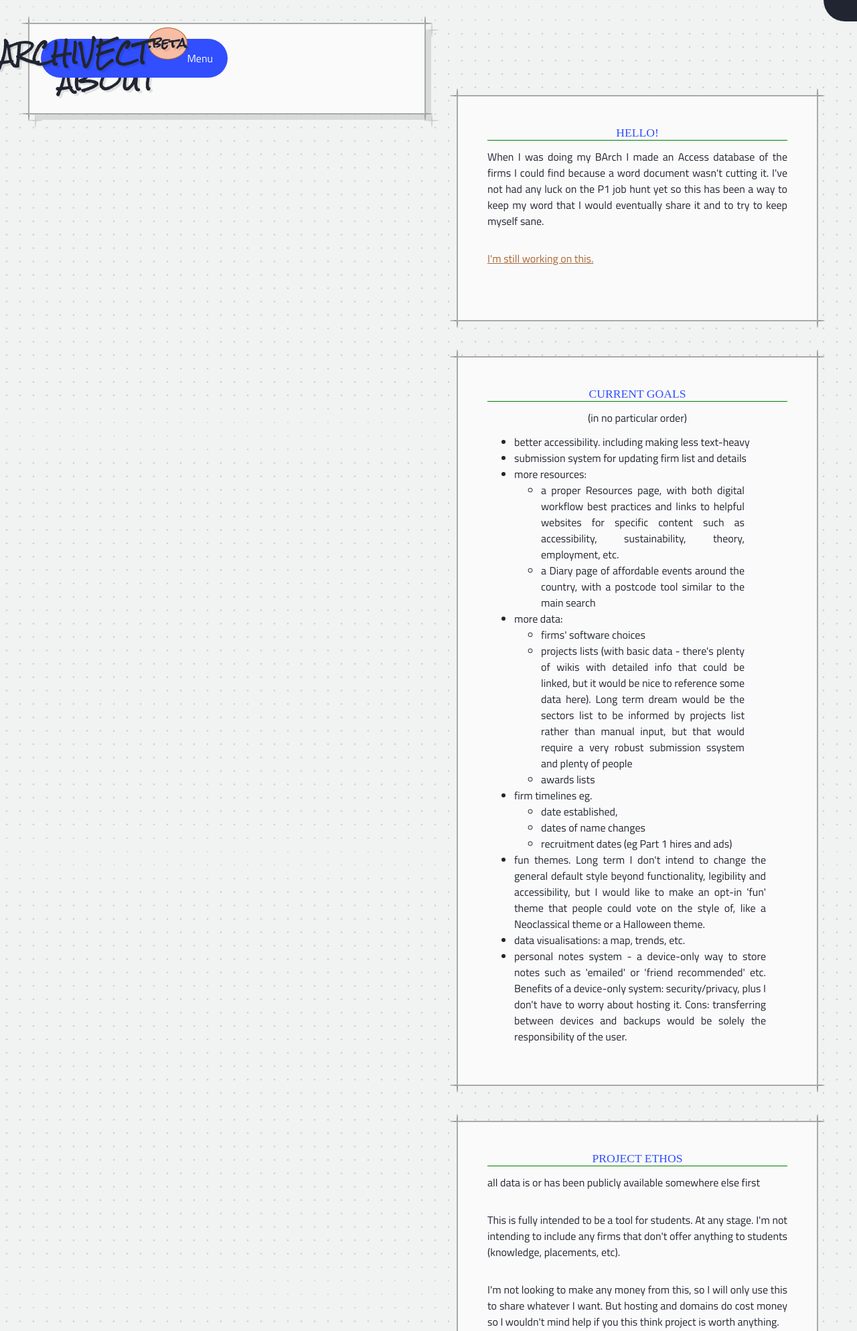
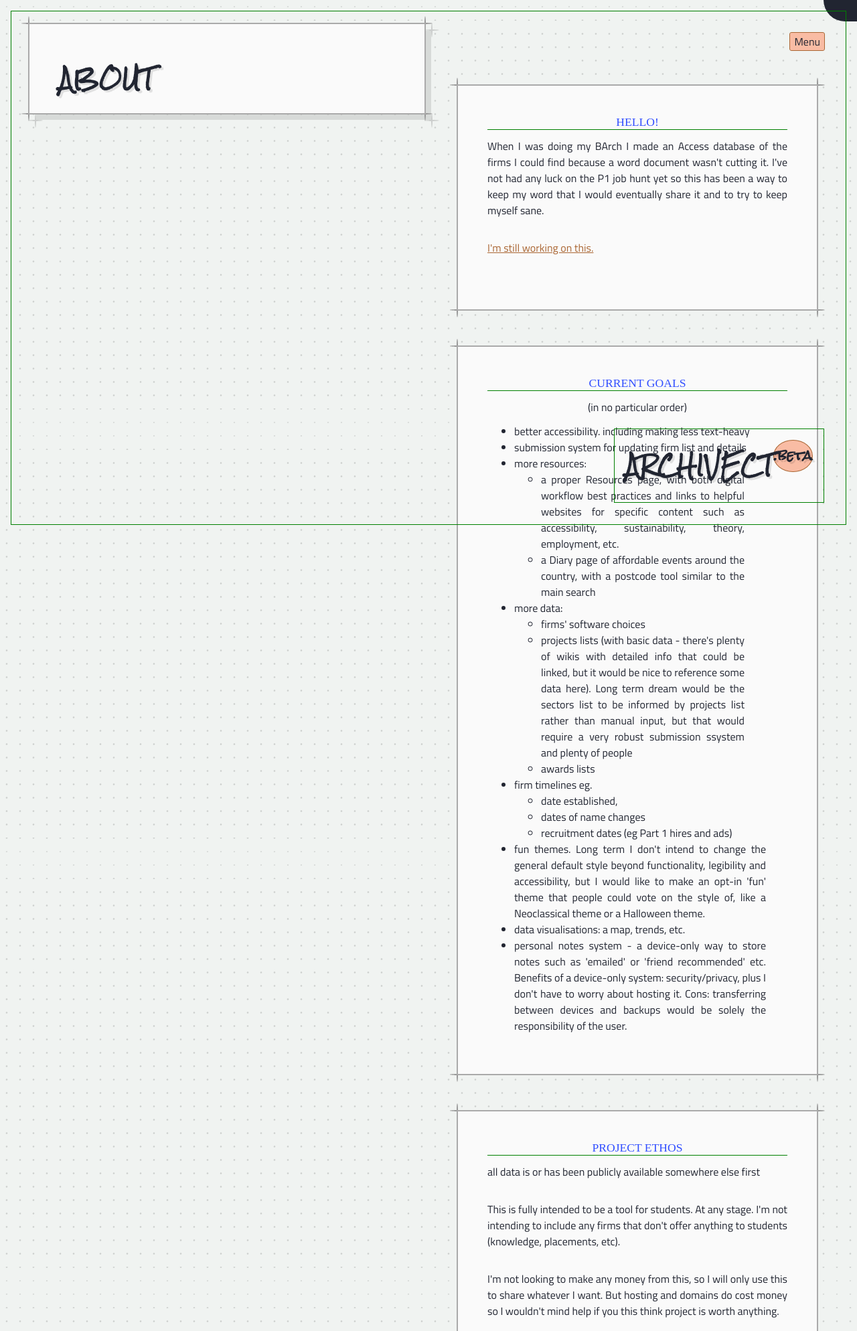
Before and after one commit to Eireninerie/archivect, a PHP site: page /about/index.php in a window 1280 px wide. Shown: the top 1988 px of the page at 67% size. Run offline with PHP 8.4, Linux system fonts and the light colour scheme; some web fonts are replaced.

Commit message:
fix office size order and menu styling

```diff
--- a/htdocs/archivect/css/archivect.css
+++ b/htdocs/archivect/css/archivect.css
@@ -112,8 +117,9 @@ label {
 button {
     font-family: inherit;
     font-size:inherit;
+    color:inherit;
     background-color: var(--colour-03);
-    outline: 1px solid var(--colour-03-dark);
+    outline: var(--bd) solid var(--colour-03-dark);
     border: none;
     border-radius:2px;
     cursor: pointer;
@@ -137,25 +143,73 @@ button {
     transition: all ease .5s;
 }
 
-#header{
-    position:fixed;
-    top: 20px;
-    right:var(--righthead);
-    color:inherit;
-    z-index: 2;
-}
 h1 {
     font-family: var(--font-title), sans-serif;
     font-size: 2rem;
     text-transform: uppercase;
+    text-shadow:0.2rem 0.2rem var(--shadow);
+}
+#header{
+    position:fixed;
+    inset: 1rem 1rem 1rem 1rem;
+    color:inherit;
+    z-index: 2;
+    border: var(--bd) solid var(--colour-border);
+    display:flex;
+    pointer-events: none;
+    flex-wrap: wrap;
+    flex-direction: row-reverse;
+    overflow: hidden;
+}
+#nav, sup, #m{
+    pointer-events:all;
 
-        text-shadow:0.2rem 0.2rem var(--shadow);
+}
+#m{
+    position:absolute;
+    top:2rem;
+    right:2rem;
+    z-index:1;
 }
 #header h1{
-    anchor-name: --title;
+    position:absolute;
+    right:2rem;
+    bottom:2rem;
+    height:min-content;
+    width:max-content;
+    padding: 1rem;
+    border: var(--bd) solid var(--colour-border);
+    margin:0;
+    z-index:1;
+    overflow:hidden;
+    @media screen and (max-height:30rem){
+        transform: rotate(-90deg);
+        bottom: 7rem;
+        right:-6rem;
+    }
 }
-/* corner style applied by js*/
+#nav{
+    width: 26rem;
+    box-sizing: border-box;
+    overflow: hidden;
+    position:relative;
+    border: var(--bd) solid var(--colour-border);
+    border-width: 0 0 0 1px;
+    right: -36rem;
+    height:100%;
+    background-color: var(--colour-03);
+    transition: all ease 1s;
+}
+#nav.open{
+    right:0;
+    flex-grow: 1;
+}
+#menupad{
+    flex-grow:300;
+    min-width:36rem;
+    pointer-events: none;
 
+}
 .boxed {
     --borderimgsize:calc(var(--bxbdw) * 2 - var(--fauxbdw) );
     --bxbdw-sh: calc(var(--bxbdw) + var(--bxsh-offset));
@@ -240,7 +294,7 @@ h3:nth-child(n+2), #header a{
 	float: right;
   content: ".";
 }
-fieldset:not(legend), #header h1,legend,#footer{
+fieldset:not(legend), sub,h3,legend,#footer{
     anchor-scope: --info;
 }
 .info{
@@ -271,7 +325,7 @@ input[type=radio],legend,.info,#footer a{
     z-index: 3;
     font-weight:normal;
     font-family: var(--font-headings);
-    font-size: 0.6rem;
+    font-size: 0.9rem;
 }
 #footer .infobox{
     position-area: top;
@@ -286,88 +340,8 @@ input[type=radio]+.infobox, legend>.infobox{
 
 }
 
-
 th{
     border-bottom:none;
-}
-
-#nav{
-    position-anchor: --title;
-    position: fixed;
-    right: calc(anchor(right) - 60px);
-    top: calc(anchor(bottom) - 60px);
-    z-index: -1;
-    height:min-content;
-    background: var(--colour-04);
-    padding:16px;
-    display: block;
-    width:min-content;
-    border-radius:calc(1em + 16px);
-}
-#nav button{
-    float:right;
-    background-color:transparent;
-    border: none;
-    border-radius:0;
-    color:var(--colour-01-light);
-    outline: none;
-}
-#nav ul{
-    width:min-content;
-    position:relative;
-    right:0px;
-    margin: 0 20px;
-    max-height:0;
-    overflow:hidden;
-    float:right;
-    border-width:0;
-    transition: all ease-in-out .5s;
-}
-#nav .menu{
-    max-height:90vh;
-    margin: 40px;
-    border-width:  var(--bxbdw) var(--bxbdw-sh) var(--bxbdw-sh) var(--bxbdw);
-    padding:0;
-}
-
-
-
-#header li {
-    list-style-type: none;
-    display:block;
-    float: right;
-    width:60%;
-    text-align:right;
-    padding: 10px 30px;
-    margin-left:5px;
-}
-
-
-
-#header a, .card a {
-    display:inline-block;
-    width: 100%;
-    text-decoration: none;
-    color:var(--colour-04);
-    font-weight: 400;
-}
-
-
-#footer{
-    visibility: hidden;
-    position:fixed;
-    bottom:0;
-    background: var(--colour-04);
-    color: #aaa;
-    left:0;
-    right:0;
-    padding:5px 10px;
-    font-weight: 900;
-    display:inline-block;
-}
-
-#footer a{
-    color: var(--colour-03);
 }
 
 .content{
@@ -376,7 +350,8 @@ th{
     display:flex;
     flex-wrap: wrap;
     padding:1rem;
-    margin:1rem;
+    margin:0rem 1rem;
+
 }
 /* ------ Generic Content ---------- */
 .content>*:first-child{
--- a/htdocs/archivect/js/archivect.js
+++ b/htdocs/archivect/js/archivect.js
@@ -19,12 +19,11 @@ $(document).ready(function(){
     $('input[type="radio"]').click(function(){
         $(this).attr('checked','').siblings().removeAttr('checked');
     })
-    $('#nav').find('button').click(function(){
-        $(this).siblings('ul').toggleClass('menu');
+    $('#m').click(function(){
+        $('#nav').toggleClass('open');
     })
     $('#mode').click(function(){
-        $('body').toggleClass('darkmode');
-        $('#nav').find('.boxed').toggleClass('lightmode').toggleClass('darkmode');
+        $('.lightmode').toggleClass('darkmode');
     })
 
 });
--- a/htdocs/archivect/php/footer.php
+++ b/htdocs/archivect/php/footer.php
@@ -2,13 +2,6 @@
 
 
 
-<div id="footer">
-<?php
 
-if(isset($pos)){}else{$pos='';}
-echo 'Enjoy this page? please get some <a href="'.$pos.'./soapboxes#sleep">sleep</a>, join a <a href="'.$pos.'./soapboxes#union">union</a> and maybe buy me a <a href="kofee">coffee</a>. Thanks!';
-?>
-<button class='info'>COOKIES?</button><div class='infobox'><p>I'm not currently storing any cookies or other data. By virtue of the free host I'm using, Infinityfree, it collects a few cookies. Sorry. If I upgrade m host I'll see if I can get something better. All data used by the site is just for retrieval and is not logged anywhere. This is partly because I can't stand the fact that sites track you everywhere and partly because I'd have to do a <i>lot</i> of work learning more about security before I was happy to do so.</p><p> I will update this when I've set up a Submissions page as that'll require some degree of basic logins.</p></div>
-</div>
 
 </body></html>
--- a/htdocs/archivect/php/header.php
+++ b/htdocs/archivect/php/header.php
@@ -31,10 +31,10 @@ echo '
 			<p>Disclaimer: lots of this info may be inaccurate as it's just what I've found manually. There will be guaranteed gaps.</p>
 		</div>
 	</h1>
-	<div id="nav" >
-		<button>Menu</button>
-		<ul class="darkmode">
-			<?php
+	<button id='m'>Menu</button>
+	<div id="nav">
+		<ul>
+<?php
 	global $pos;
 	echo '
 		<li><a href="'.$pos.'./">Search</a></li>
@@ -43,8 +43,15 @@ echo '
 		<li><a href="'.$pos.'./about">about</a></li>
 		<li><a href="https://www.linkedin.com/in/eireni-m/" title="Sorry until I set up an email for this project send me a request with a note or something. Or just duck-duck-go my name">LinkedIn</a></li>
 		</ul>
-		'
-	?>
-	</div>
+	<div id="footer">
+	Enjoy this page? please get some <a href="'.$pos.'./soapboxes#sleep">sleep</a>, join a <a href="'.$pos.'./soapboxes#union">union</a> and maybe buy me a <a href="kofee">coffee</a>. Thanks!		'
+?>
+
+	<button class='info'>COOKIES?</button>
+	<div class='infobox'><p>I'm not currently storing any cookies or other data. But the free host I'm using, Infinityfree, collects a few cookies. Sorry. If I upgrade m host I'll see if I can get something else. All data used by the site is just for retrieval and is not logged anywhere. This is partly because I can't stand the fact that sites track you everywhere and partly because I'd have to do a <i>lot</i> of work learning more about security before I was happy to do so.</p><p> I will update this when I've set up a Submissions page as that'll require some degree of basic logins.</p></div>
+	</div></div>
+	<span id='menupad'></span>
+
+
 </div>
 <div class='content'>
```
Also changed, not shown: other parts of htdocs/archivect/css/archivect.css (+31 -28 lines), htdocs/archivect/php/search_results.php (+10 -4 lines), htdocs/archivect/php/tablesearch.php (+5 -5 lines).
